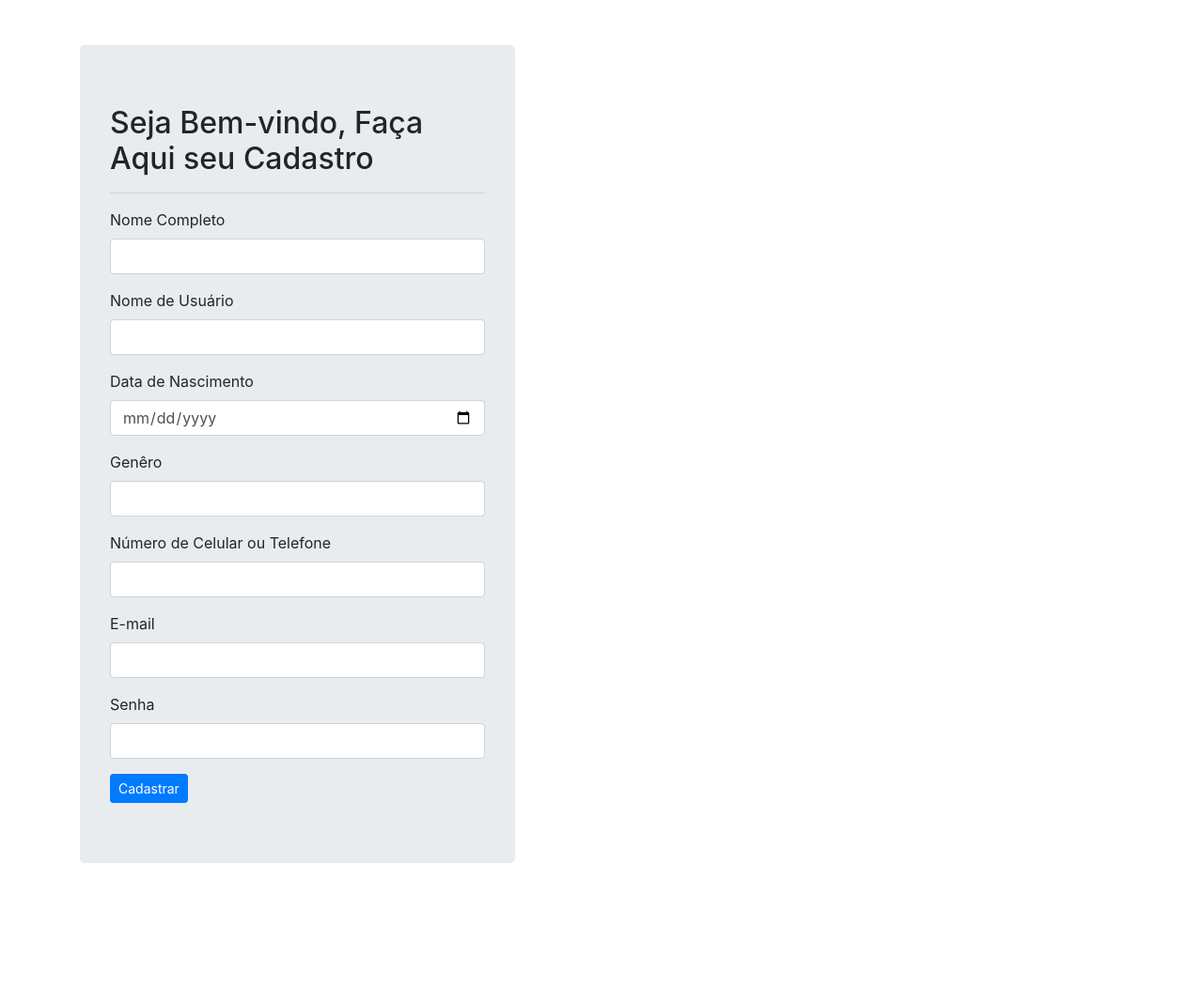
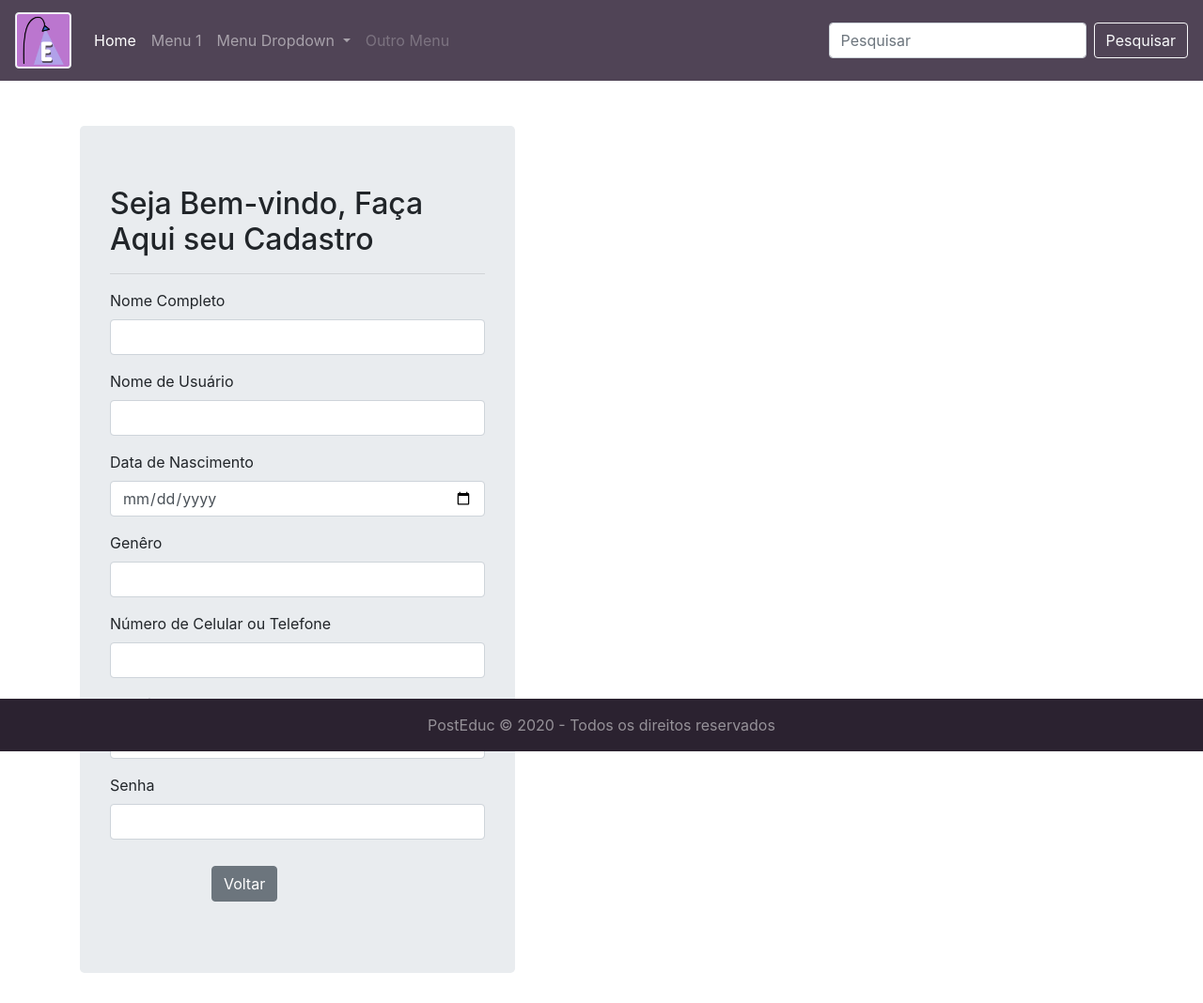
Before and after one commit to tchelauskas/mural, a PHP site: page /cadastro.php in a window 1280 px wide. Shown: the whole page at 94% size. Before the commit the page ends 919 px from the top, so only its background shows below. Run offline with PHP 8.4, Linux system fonts and the light colour scheme; some libraries are stand-ins or nearby versions.

Commit message:
estilização e validação js de cadastro

```diff
--- /dev/null
+++ b/css/estilo.css
@@ -0,0 +1,38 @@
+#logo{
+    margin: 0px;
+    padding: 1px;
+}
+
+/**.row{
+    background-color: #b9a3ed;
+}*/
+
+
+.label-form {
+    font-size: 14pt;
+    color: #504456;
+}
+
+.container-login{
+    margin-top: 25px;
+    margin-bottom: 45px;
+    border: 1px solid #71a5ca;
+    background-color: #e0ebf3;
+}
+
+.mb-4{
+    color: #0068c8;
+    font-weight: bolder;
+    text-align: center;
+}
+
+#cadastrar-divulgadores{
+    visibility: hidden;
+}
+
+footer {
+    margin: auto;
+    width: 100%;
+    bottom: 0;
+    position: fixed;
+}
--- a/css/estilocadastro.css
+++ b/css/estilocadastro.css
@@ -1,6 +1,20 @@
+.cdevento{
+    padding-left: 15px;
+    margin-bottom: 15px;
+    padding-bottom: 10px;
+    border: 1px solid #71a5ca;
+    background-color: #e0ebf3;
+}
+
+.col-md-5 mt-5 jumbotron bg-second{
+    display: inline-block;
+
+}
+
 .escondido{
     display: none;
 }
+
 form{
     display:flex-column;
     justify-content: space-between;
@@ -19,3 +33,14 @@ input, select, textarea, label{
     display: flex;
 
 }
+
+#cadastrar-usuarios {
+    visibility: hidden;
+}
+
+footer {
+    margin: auto;
+    width: 100%;
+    bottom: 0;
+    position: fixed;
+}
--- a/inserts/footer.php
+++ b/inserts/footer.php
@@ -1,8 +1,7 @@
-
-    <!-- Inicio do Footer -->
-    <footer class="page-footer font-small text-white-50 bg-dark">
+   <!-- Inicio do Footer -->
+    <footer class="page-footer font-small text-white-50 bg-dark" >
         <!-- Copyright -->
-        <div class="footer-copyright text-center py-3">Mural © 2020 - Todos os direitos reservados</div>
+        <div class="footer-copyright text-center py-3" style="background-color: #2b2230">PostEduc © 2020 - Todos os direitos reservados</div>
         <!-- Copyright -->
     </footer>
     <!-- Fim do Footer -->
--- a/inserts/head.php
+++ b/inserts/head.php
@@ -7,12 +7,14 @@
     <link rel="stylesheet" href="https://cdn.jsdelivr.net/npm/bootstrap@4.5.3/dist/css/bootstrap.min.css" integrity="sha384-TX8t27EcRE3e/ihU7zmQxVncDAy5uIKz4rEkgIXeMed4M0jlfIDPvg6uqKI2xXr2" crossorigin="anonymous">
     <script src="https://code.jquery.com/jquery-3.5.1.slim.min.js" integrity="sha384-DfXdz2htPH0lsSSs5nCTpuj/zy4C+OGpamoFVy38MVBnE+IbbVYUew+OrCXaRkfj" crossorigin="anonymous"></script>
     <script src="https://cdn.jsdelivr.net/npm/bootstrap@4.5.3/dist/js/bootstrap.bundle.min.js" integrity="sha384-ho+j7jyWK8fNQe+A12Hb8AhRq26LrZ/JpcUGGOn+Y7RsweNrtN/tE3MoK7ZeZDyx" crossorigin="anonymous"></script>
+    <link rel="stylesheet" type="text/css" href="../css/estilo.css">
+
 </head>
 <body>
     <!--Menu principal-->
-    <nav class="navbar navbar-expand-md navbar-dark bg-dark">
+    <nav class="navbar navbar-expand-md navbar-dark" style="background-color: #504456">
         <a class="navbar-brand" href="#">
-            <img src="../imagens/logo-mural.png" width= "50" class="img-thumbnail rounded"  alt="Responsive image" >
+            <img src="../imagens/logo.png" id= "logo" width="60" class="img-thumbnail rounded"  alt="Responsive image" >
         </a>
         <button class="navbar-toggler" type="button" data-toggle="collapse" data-target="#navbarSupportedContent"   aria-controls="navbarSupportedContent" aria-expanded="false" aria-label="Toggle navigation">
             <span class="navbar-toggler-icon"></span>
--- /dev/null
+++ b/js/cadastrousuario.js
@@ -0,0 +1,18 @@
+function valida_campos() {
+    let nome = document.getElementById('nome').value;
+    let nome_usuario = document.getElementById('nome_usuario').value;
+    let nascimento = document.getElementById('nascimento').value;
+    let genero = document.getElementById('genero').value;
+    let telefone = document.getElementById('telefone').value;
+    let email = document.getElementById('email').value;
+    let senha = document.getElementById('senha').value;
+
+    console.log(nome);
+
+    if(nome.length > 0 && email.length > 0 && senha.length > 0){
+        document.getElementById("cadastrar-usuarios").style.visibility = "initial";
+
+    }else{
+        document.getElementById("cadastrar-usuarios").style.visibility = "hidden";
+    }
+}
--- a/js/scriptcadastro.js
+++ b/js/scriptcadastro.js
@@ -72,4 +72,5 @@ function semi(){
     for(let i = 0 ; i < variaveis.length ; i++){
         variaveis[i].style = "display:block"
     }
+
 }
--- a/php/cadastro.php
+++ b/php/cadastro.php
@@ -3,13 +3,25 @@
     <head>
         <meta charset="UTF-8">
         <meta name="viewport" content="width=device-width, initial-scale=1.0">
-        <title>Cadastre-se</title>
+
 
         <link rel="stylesheet" href="./bootstrap-4.5.3-dist/css/bootstrap.min.css">
         <script src="https://cdnjs.cloudflare.com/ajax/libs/jquery/3.5.1/jquery.slim.js" integrity="sha512-1lagjLfnC1I0iqH9plHYIUq3vDMfjhZsLy9elfK89RBcpcRcx4l+kRJBSnHh2Mh6kLxRHoObD1M5UTUbgFy6nA==" crossorigin="anonymous"></script>
-        <script src="./bootstrap-4.5.3-dist/js/bootstrap.min.js"></script>
+    <!--    <script src="./bootstrap-4.5.3-dist/js/bootstrap.min.js"></script> -->
+        <link rel="stylesheet" href="../css/estilocadastro.css">
+        <script src="../js/cadastrousuario.js"></script>
+
+        <title>PostEduc | Cadastro</title>
+
+
     </head>
     <body>
+        <header>
+            <?php
+            include_once('../inserts/head.php');
+            ?>
+        </header>
+
         <div class="container">
             <div class="col-md-5 mt-5 jumbotron bg-second">
                 <h2>Seja Bem-vindo, Faça Aqui seu Cadastro</h2>
@@ -18,43 +30,50 @@
                 <form class="form" action="processa.php" method="post">
                     <div class="form-group">
                         <label for="nome">Nome Completo</label>
-                        <input class="form-control" type="text" name="nome" id="nome">
+                        <input class="form-control" type="text" name="nome" id="nome" onkeyup="valida_campos()">
                     </div>
 
                     <div class="form-group">
                         <label for="nome_usuario">Nome de Usuário</label>
-                        <input class="form-control" type="text" name="nome_usuario" id="nome_usuario">
+                        <input class="form-control" type="text" name="nome_usuario" id="nome_usuario" onkeyup="valida_campos()">
                     </div>
 
                     <div class="form-group">
                         <label for="nascimento">Data de Nascimento</label>
-                        <input type="date" class="form-control" name="nascimento" id="nascimento">
+                        <input type="date" class="form-control" name="nascimento" id="nascimento" onkeyup="valida_campos()">
                     </div>
 
                     <div class="form-group">
                         <label for="genero">Genêro</label>
-                        <input class="form-control" type="text" name="genero" id="genero">
+                        <input class="form-control" type="text" name="genero" id="genero" onkeyup="valida_campos()">
                     </div>
 
                     <div class="form-group">
                         <label for="telefone">Número de Celular ou Telefone</label>
-                        <input class="form-control" type="number" name="telefone" id="telefone">
+                        <input class="form-control" type="number" name="telefone" id="telefone" onkeyup="valida_campos()">
                     </div>
 
                     <div class="form-group">
                         <label for="email">E-mail</label>
-                        <input class="form-control" type="email" name="email" id="email">
+                        <input class="form-control" type="email" name="email" id="email" onkeyup="valida_campos()">
                     </div>
                     <div class="form-group">
                         <label for="senha">Senha</label>
-                        <input class="form-control" type="password" name="senha" id="senha">
+                        <input class="form-control" type="password" name="senha" id="senha" onkeyup="valida_campos()">
                     </div>
 
-                    <input class="btn btn-primary btn-sm" type="submit" value="Cadastrar">
-                </form>
+                    <button type="submit" name="cadastrar" class="btn btn-success mb-4" id="cadastrar-usuarios">Cadastrar</button>
+                    <a href="telaLogin.php" name="voltar" class="btn btn-secondary"> Voltar </a>
+
+                 </form>
 
             </div>
 
         </div>
+        <footer>
+            <?php
+            include_once('../inserts/footer.php');
+            ?>
+        </footer>
     </body>
 </html>
--- a/php/processa.php
+++ b/php/processa.php
@@ -6,7 +6,7 @@
 <head>
     <meta charset="UTF-8">
     <meta name="viewport" content="width=device-width, initial-scale=1.0">
-    <title>Processa</title>
+    <title>PostEduc | Seu divulgador de eventos educacionais </title>
 
     <link rel="stylesheet" href="./bootstrap-4.5.3-dist/css/bootstrap.min.css">
     <script src="https://cdnjs.cloudflare.com/ajax/libs/jquery/3.5.1/jquery.slim.js" integrity="sha512-1lagjLfnC1I0iqH9plHYIUq3vDMfjhZsLy9elfK89RBcpcRcx4l+kRJBSnHh2Mh6kLxRHoObD1M5UTUbgFy6nA==" crossorigin="anonymous"></script>
@@ -77,7 +77,6 @@
 
         </table>
     <?php } ?>
-
         <a href="cadastro.php"><button class="mb-5 btn btn-primary btn=lg">Voltar a Tela de Cadastro</button></a>
     </div>
 </body>
```
Also changed, not shown: php/cadastroevento.php (+4 -4 lines), php/telaLogin.php (+35 -8 lines), css/estilomural.css (added), imagens/grafite.jpg (added), imagens/logo-mural.png (deleted), imagens/logo.png (added), imagens/poste.jpg (added).
